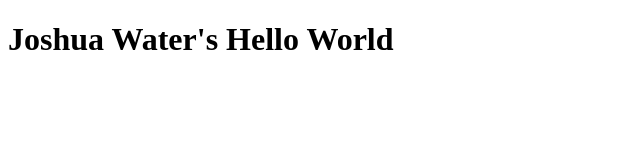
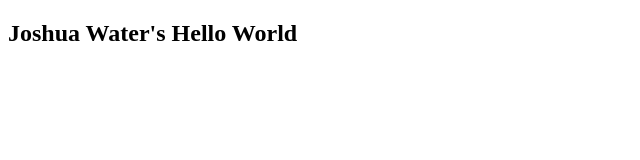
Before and after one commit to JoshuaWaters1060/JoshuaWaters1060.github.io, a plain HTML site: page index.html in a window 1280 px wide. Shown: the whole page, without its empty margins (0-640 px from the left). Drawn offline with Linux system fonts and the light colour scheme.

Commit message:
Update index.html

```diff
--- a/index.html
+++ b/index.html
@@ -4,7 +4,7 @@
 	<title>Page Title</title>
 </head>
 <body>
-	<h1>Joshua Water's Hello World</h1>
+	<h2>Joshua Water's Hello World</h2>
 	<p></p>
 </body>
 </html>
```
